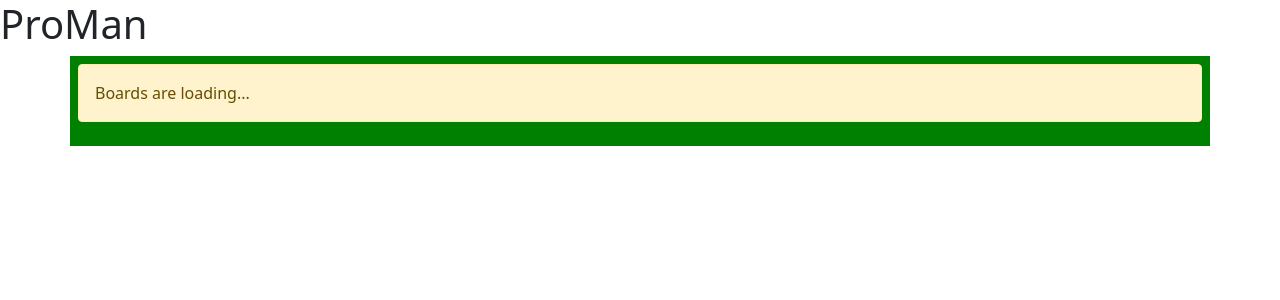
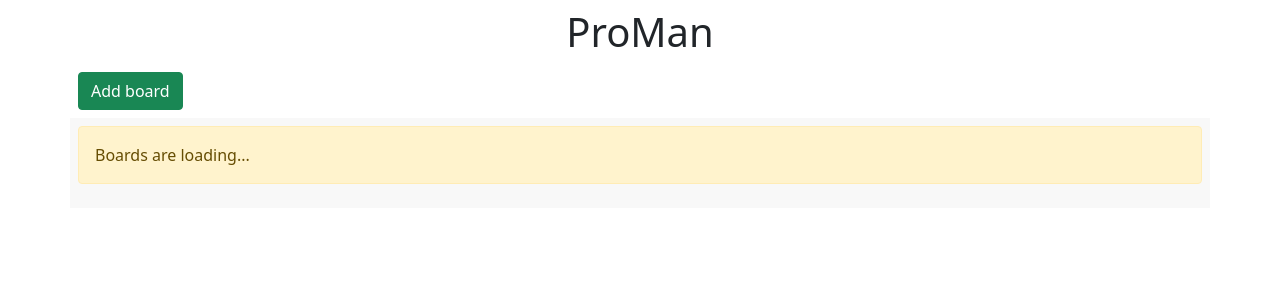
Before and after one commit to ddeer1109/Proman-planner, a Flask app: page / in a window 1280 px wide. Shown: the top 300 px of the page. Run offline with Flask 2, Linux system fonts and the light colour scheme; data that the repository does not hold is empty; parts of the project's set-up code (start-up, migrations or seed data) failed here and were passed over; some libraries are stand-ins or nearby versions.

Commit message:
not finished posting board

```diff
--- a/main.py
+++ b/main.py
@@ -56,6 +56,16 @@ def get_statuses():
 def get_board_statuses(board_id: int):
     return data_handler.get_board_statuses(board_id)
 
+
+@app.route("/new-board", methods=["POST"])
+@json_response
+def post_new_board(board_title: str):
+
+    return data_handler.get_boards()
+
+
+
+
 def main():
     app.run(debug=True)
 
--- a/static/css/main.css
+++ b/static/css/main.css
@@ -1,3 +1,44 @@
 #boards {
-    background-color: green;
+    background-color: #f8f8f8;
+    padding: 20px;
 }
+
+.card {
+    width: 10rem;
+    padding: 0.5rem;
+    margin-top: 4px;
+
+}
+
+div.status-column h4 {
+    text-align: center;
+}
+
+#page-title {
+    text-align: center;
+    margin-bottom: 1rem;
+}
+
+.display-modal {
+    position: absolute;
+    width: 100%;
+    height: 100%;
+    z-index: 100;
+    top:0;
+    left:0;
+    background-color: rgba(0, 0, 0, 0.8);
+}
+
+.container-modal-form {
+    width: 100vw;
+    height: 100vh;
+    display: flex;
+    justify-content: center;
+    align-items: center;
+}
+
+.flex-center-middle {
+    display: flex;
+    justify-content: center;
+    align-items: center;
+}
--- a/static/js/data_handler.js
+++ b/static/js/data_handler.js
@@ -17,6 +17,7 @@ export let dataHandler = {
         .then(json_response => callback(json_response));  // Call the `callback` with the returned object
     },
     _api_post: function (url, data, callback) {
+        console.log(data);
         // it is not called from outside
         // sends the data to the API, and calls callback function
     },
@@ -74,6 +75,9 @@ export let dataHandler = {
     },
     createNewBoard: function (boardTitle, callback) {
         // creates new board, saves it and calls the callback function with its data
+        this._api_post('new-board/', boardTitle, (response) => {
+            console.log(boardTitle)
+        })
     },
     createNewCard: function (cardTitle, boardId, statusId, callback) {
         // creates new card, saves it and calls the callback function with its data
--- a/static/js/dom.js
+++ b/static/js/dom.js
@@ -31,6 +31,7 @@ export let dom = {
     init: function () {
         // This function should run once, when the page is loaded.
         dataHandler.init();
+        dom.createAddBoardButton();
     },
     loadBoards: function () {
         // retrieves boards and makes showBoards called
@@ -166,4 +167,52 @@ export let dom = {
             // }
         }
     },
+    createAddBoardButton() {
+        console.log("board button <<<<<")
+        const pageHeader = document.getElementById('page-title');
+        const addingButton = document.createElement('button');
+        addingButton.innerText = "Add board";
+        addingButton.setAttribute('class', 'btn btn-success');
+        addingButton.addEventListener('click', dom.showAddBoardModal)
+        pageHeader.insertAdjacentElement('afterend', addingButton);
+    },
+    showAddBoardModal() {
+        const bootstrapHtml = `
+        <div class="container-modal-form">
+            <form id="form" class="row g-3" method="post">
+                <div class="col">
+                    <label for="inputTitle" class="text-light">Title</label>
+                    <input id="input" type="text" name="title" class="form-control" id="inputTitle">
+                </div>
+            <div class="row g-3">
+                <div class="col flex-center-middle">
+                    <button id="buttonSubmit" type="submit" class="btn btn-success m-3">Confirm</button>
+                    <button id="buttonCancel" type="button" class="btn btn-warning m-3">Cancel</button>
+                </div>
+            </div>
+            </form>
+        </div>
+        `
+        const modal = document.createElement('div');
+        modal.setAttribute('class', 'display-modal');
+        modal.insertAdjacentHTML('afterbegin', bootstrapHtml);
+        document.body.appendChild(modal);
+        const cancelButton = document.getElementById('buttonCancel');
+        cancelButton.addEventListener('click', () => {
+            modal.remove();
+        })
+        const submitButton = document.getElementById('buttonSubmit');
+
+        const form = document.getElementById('form');
+        form.addEventListener('submit', (event) => {
+            event.preventDefault();
+            console.log('submit event');
+            dataHandler.createNewBoard(document.getElementById('input').value, dom.getBoards)
+        });
+        // submitButton.addEventListener('click', (event) => {
+        //     form.preventDefault();
+        //     form.submit();
+        //     console.log('submit');
+        // })
+    }
 };
--- a/templates/index.html
+++ b/templates/index.html
@@ -17,7 +17,11 @@
         <script type="module" src="{{ url_for('static', filename='js/main.js') }}" defer></script>
     </head>
     <body>
-        <h1>ProMan</h1>
+        <div class="container-sm p-2">
+            <h1 id="page-title" class="display-6">
+                ProMan
+            </h1>
+        </div>
         <div id="boards" class="container-sm p-2">
             <div class="alert alert-warning" role="alert">
                 Boards are loading...
```
